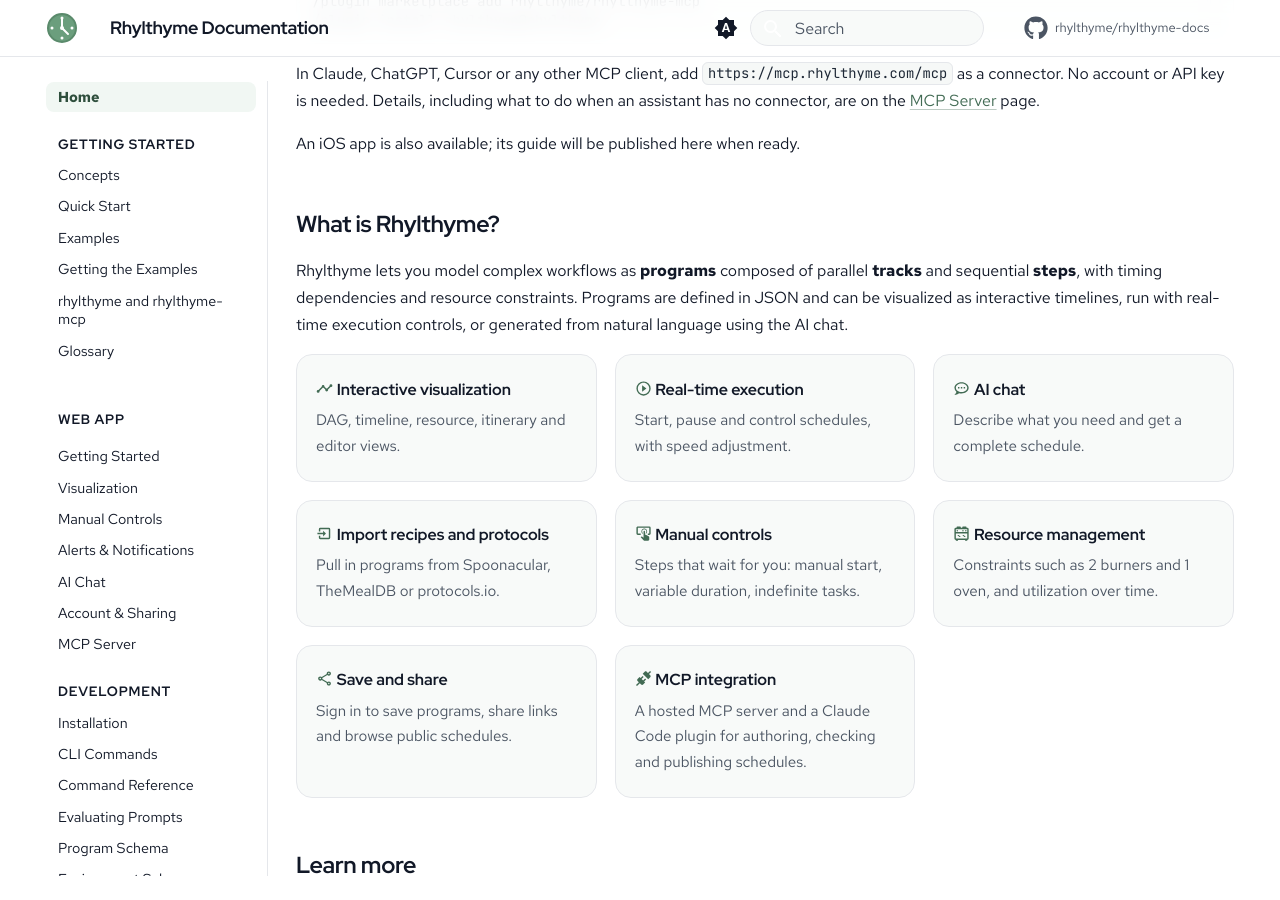
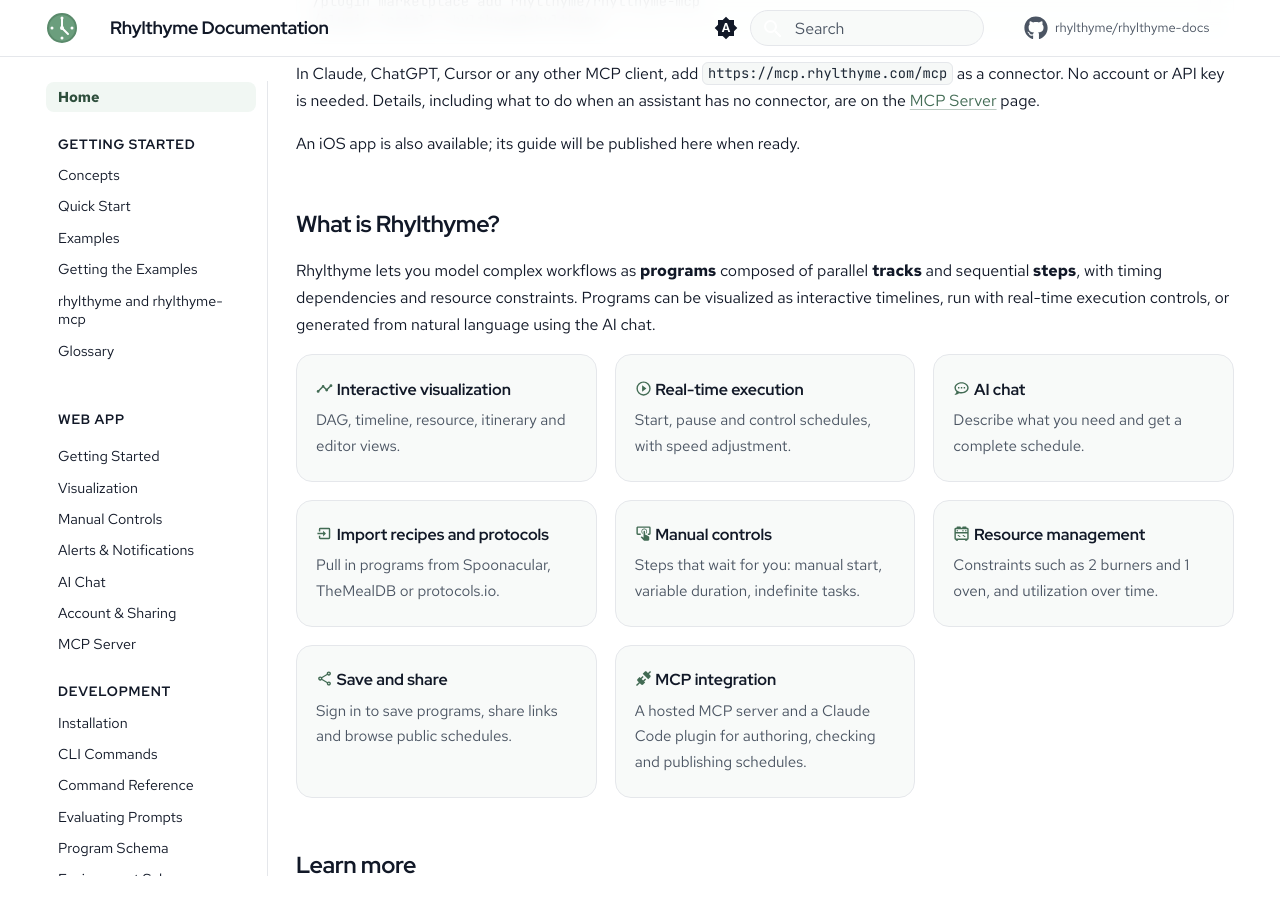
Before and after one commit to rhylthyme/rhylthyme-docs, an MkDocs documentation site: the page built from docs/index.md, in a window 1280 px wide and 900 px high, scrolled down 1236 px. Built offline with MkDocs 1.6.1 and Material for MkDocs 9.7.7, drawn with Linux system fonts in a browser that asks for light colours; comment, search, counter and statistics services are not loaded; the version menu is left out; some of the changed text lies outside the part shown.

Commit message:
Home: don't headline JSON
The hero eyebrow and the What is Rhylthyme? paragraph sold the file
format; the concepts and schema pages still say programs are JSON.

Co-Authored-By: Claude Opus 5.5 <noreply@anthropic.com>

```diff
--- a/docs/index.md
+++ b/docs/index.md
@@ -68,9 +68,9 @@ An iOS app is also available; its guide will be published here when ready.
 
 Rhylthyme lets you model complex workflows as **programs** composed of
 parallel **tracks** and sequential **steps**, with timing dependencies and
-resource constraints. Programs are defined in JSON and can be visualized as
-interactive timelines, run with real-time execution controls, or generated
-from natural language using the AI chat.
+resource constraints. Programs can be visualized as interactive timelines, run
+with real-time execution controls, or generated from natural language using the
+AI chat.
 
 <div class="grid cards rh-features" markdown>
 
--- a/overrides/home.html
+++ b/overrides/home.html
@@ -7,7 +7,7 @@
   <section class="rh-hero">
     <div class="rh-hero__inner md-grid">
       <div class="rh-hero__text">
-        <p class="rh-hero__eyebrow">Real-time scheduling, in JSON</p>
+        <p class="rh-hero__eyebrow">Real-time scheduling for parallel work</p>
         <h1 class="rh-hero__title">Run many things at once, <span>on time.</span></h1>
         <p class="rh-hero__lead">
           Rhylthyme turns a plan into parallel tracks of timed steps that share
```
